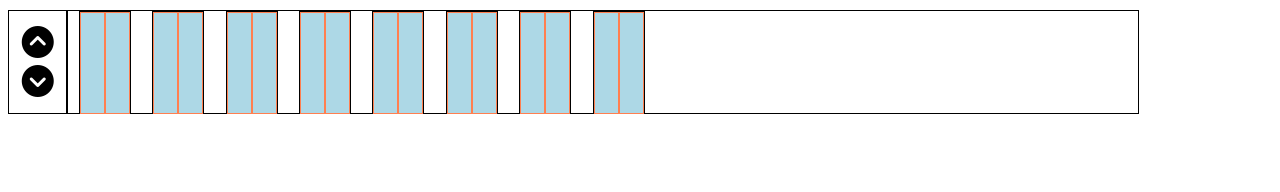
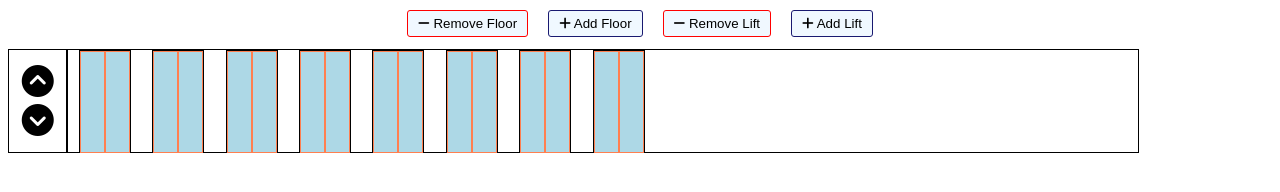
Before and after one commit to Real-Dev-Squad/Lift-Simulation, a plain HTML site: page src/index.html in a window 1280 px wide. Drawn offline with Linux system fonts and the light colour scheme.

Commit message:
add lift controllers

```diff
--- a/src/css/main.css
+++ b/src/css/main.css
@@ -67,3 +67,31 @@
   opacity: 0.9;
   transition: all ease-in-out 0.2s;
 }
+
+.controls_container{
+  display: flex;
+  justify-content: center;
+}
+
+.elevator_controls, .lift_controls{
+  display: flex;
+}
+
+.btn{
+  padding: 5px 10px;
+  border-radius: 3px;
+  margin: 2px 10px;
+  background-color: aliceblue;
+}
+
+.remove{
+  border: 1px solid red;
+}
+
+.add{
+  border: 1px solid midnightblue;
+}
+
+.btn:hover{
+  background-color: powderblue;
+}
--- a/src/index.html
+++ b/src/index.html
@@ -15,6 +15,36 @@
     <link rel="stylesheet" href="css/main.css" />
   </head>
   <body>
+    <div class="controls_container">
+      <div class="elevator_controls">
+        <div class="floor_btn">
+          <button class="remove btn">
+            <i class="fas fa-minus"></i>
+            Remove Floor
+          </button>
+        </div>
+        <div class="floor_btn">
+          <button class="add btn">
+            <i class="fas fa-plus"></i>
+            Add Floor
+          </button>
+        </div>
+      </div>
+      <div class="lift_controls">
+        <div class="lift_btn">
+          <button class="remove btn">
+            <i class="fas fa-minus"></i>
+            Remove Lift
+          </button>
+        </div>
+        <div class="lift_btn">
+          <button class="add btn">
+            <i class="fas fa-plus"></i>
+            Add Lift
+          </button>
+        </div>
+      </div>
+    </div>
     <div class="floor_container">
       <div class="arrow_container">
         <i class="fa-solid fa-circle-chevron-up fa-2xl"></i>
```
